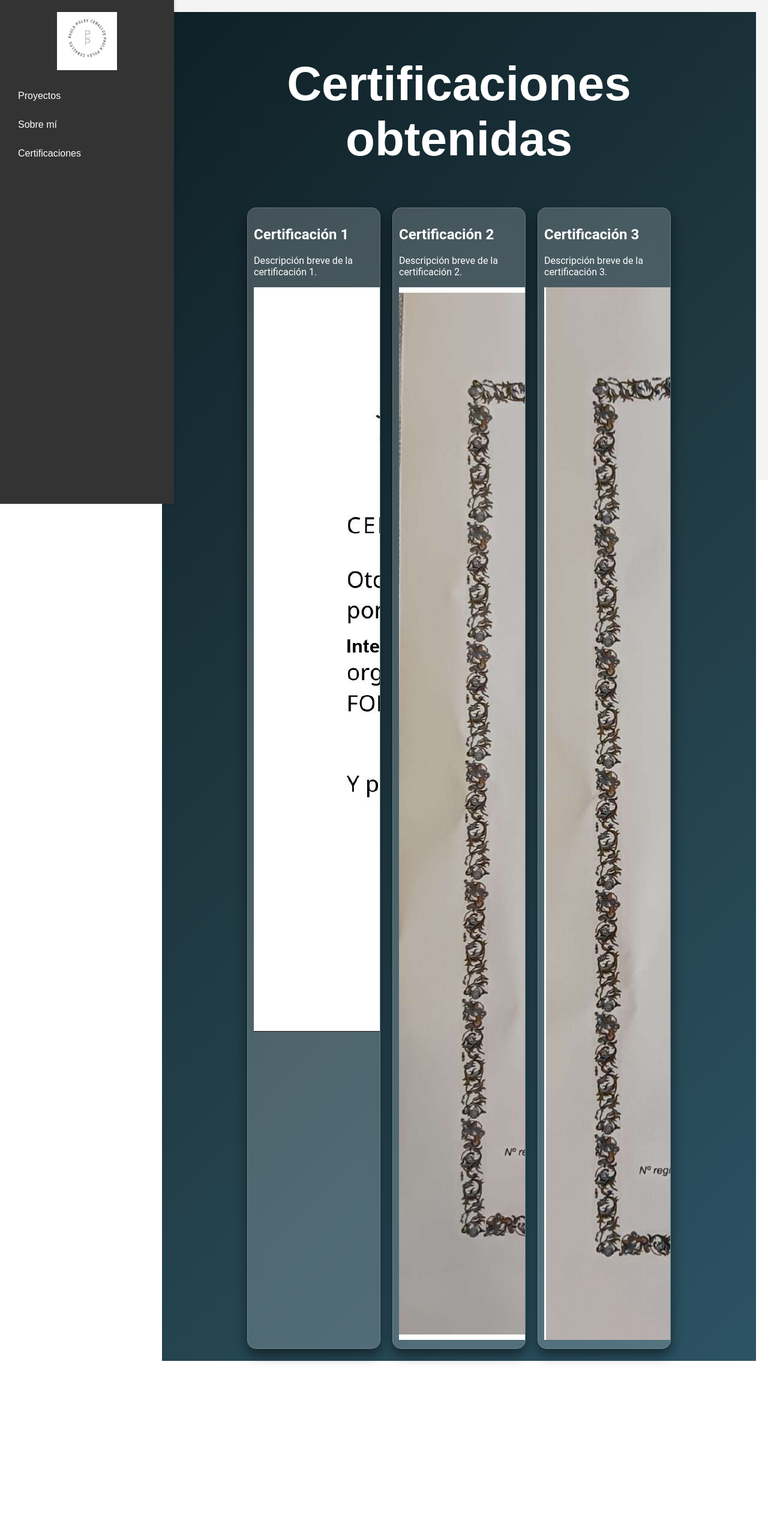
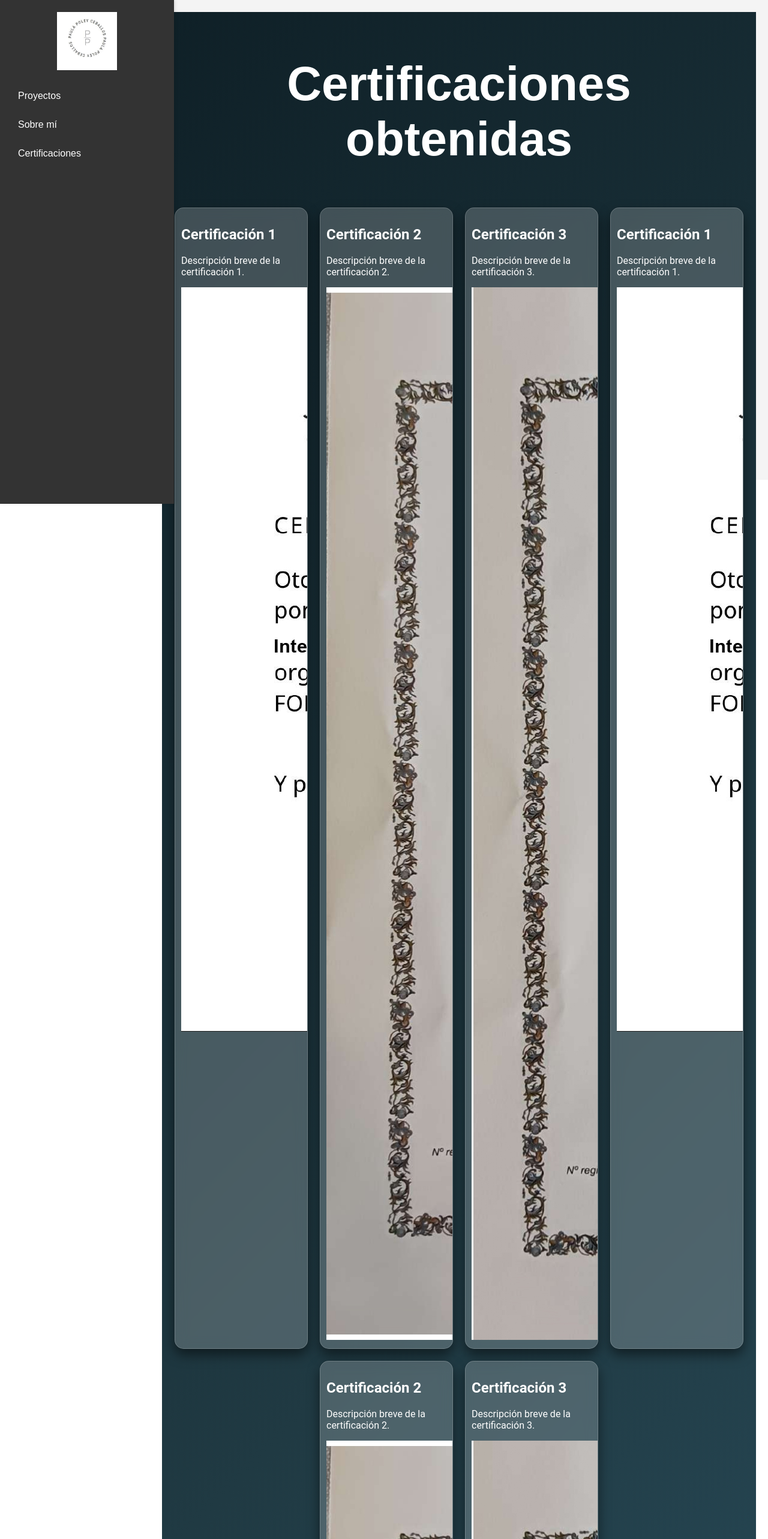
Before and after one commit to paulapoley/portfoliopaulapoley, a React (Create React App) app: page /certificaciones in a window 1280 px wide. Shown: the top 2566 px of the page at 60% size. Before the commit the page ends 2269 px from the top, so only its background shows below. Built offline with nearby package versions, Linux system fonts and the light colour scheme.

Commit message:
Update Certificaciones.jsx

```diff
--- a/src/pages/Certificaciones.jsx
+++ b/src/pages/Certificaciones.jsx
@@ -6,6 +6,9 @@ const Certificaciones = () => {
     { id: 1, title: 'Certificación 1', description: 'Descripción breve de la certificación 1.', imgSrc: '/pdfs/IABigData.jpg' },
     { id: 2, title: 'Certificación 2', description: 'Descripción breve de la certificación 2.', imgSrc: '/pdfs/DiagnosticoPorImagen.jpg' },
     { id: 3, title: 'Certificación 3', description: 'Descripción breve de la certificación 3.', imgSrc: '/pdfs/NuevasTecnicas.jpg' },
+    { id: 4, title: 'Certificación 1', description: 'Descripción breve de la certificación 1.', imgSrc: '/pdfs/IABigData.jpg' },
+    { id: 5, title: 'Certificación 2', description: 'Descripción breve de la certificación 2.', imgSrc: '/pdfs/DiagnosticoPorImagen.jpg' },
+    { id: 6, title: 'Certificación 3', description: 'Descripción breve de la certificación 3.', imgSrc: '/pdfs/NuevasTecnicas.jpg' },
   ];
 
   return (
```
